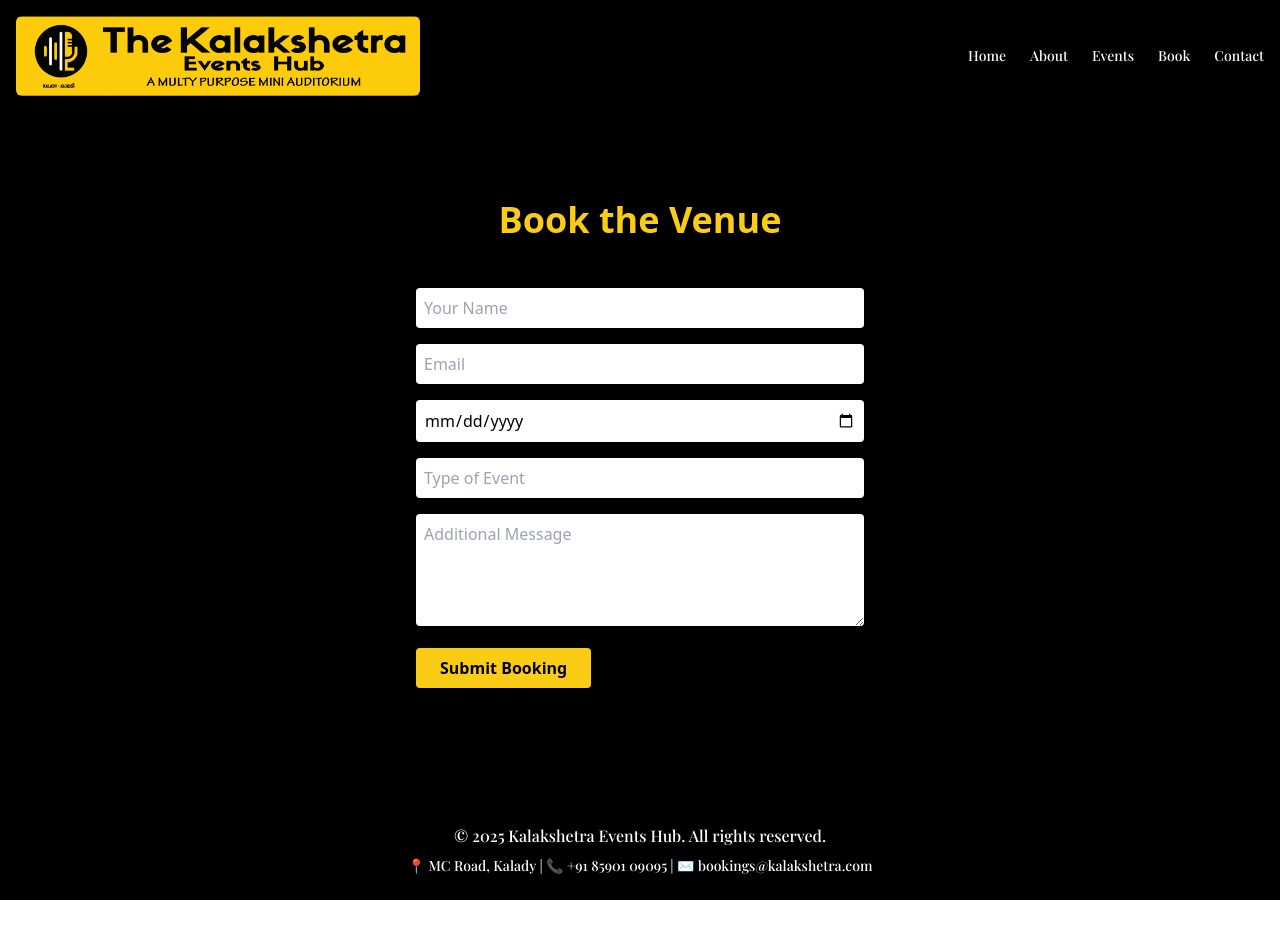
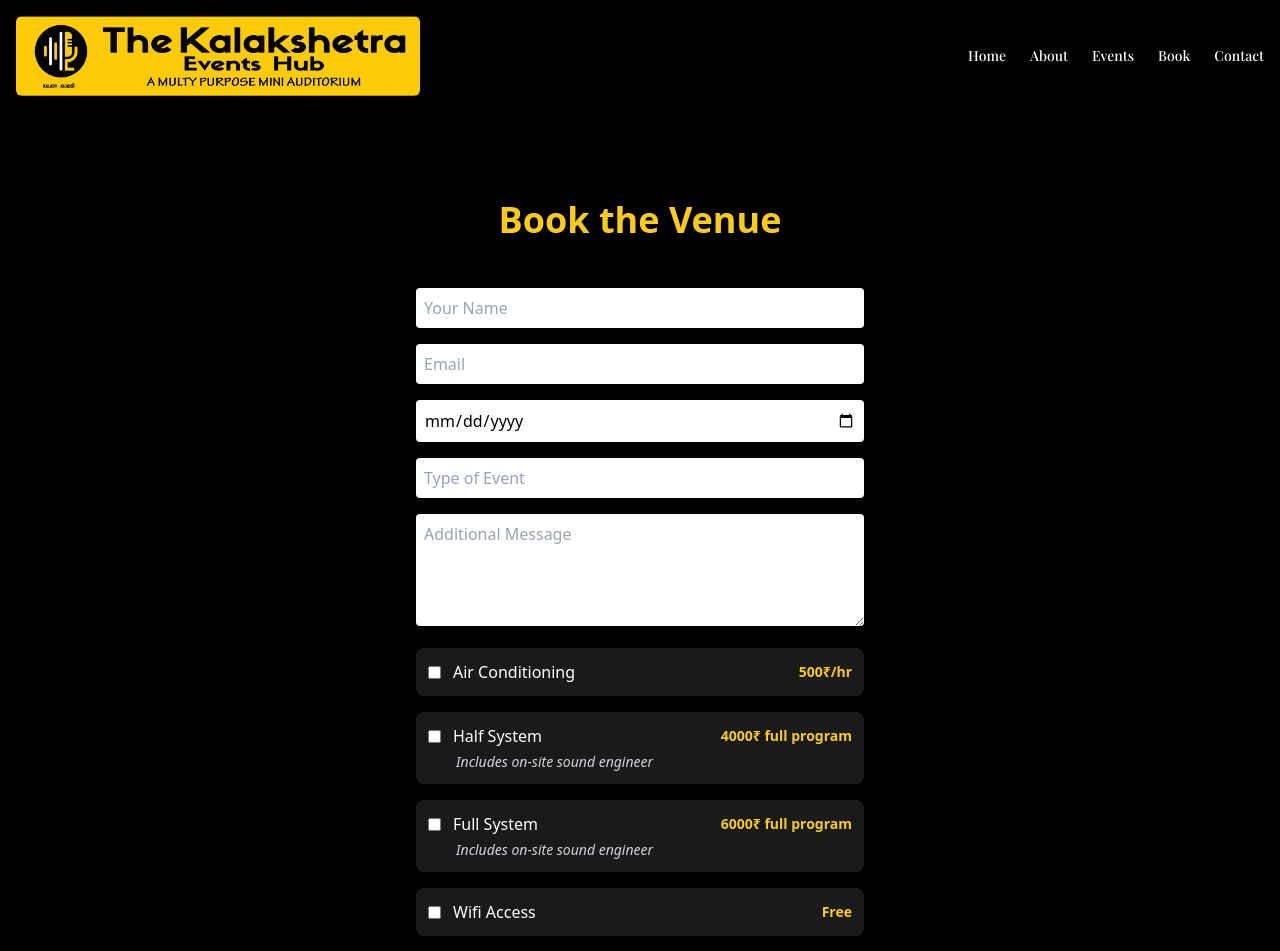
Before and after one commit to Abhijith-Jaideep/kalakshetra, a React (Create React App) app: page /kalakshetra/booking in a window 1280 px wide. Shown: the top 951 px of the page. Before the commit the page ends 900 px from the top, so only its background shows below. Built offline with nearby package versions, Linux system fonts and the light colour scheme.

Commit message:
new options added

```diff
--- a/src/pages/Booking.jsx
+++ b/src/pages/Booking.jsx
@@ -2,10 +2,34 @@
 import { motion } from 'framer-motion';
 
 const Booking = () => {
-    const [formData, setFormData] = useState({ name: '', email: '', event: '', date: '', message: '' });
+    const [formData, setFormData] = useState({
+        name: '',
+        email: '',
+        event: '',
+        date: '',
+        message: '',
+        facilities: {
+            airConditioning: false,
+            halfSystem: false,
+            fullSystem: false,
+            wifiAccess: false,
+            digitalRecording: false,
+            projector: false,
+            lyricsDisplay: false,
+        },
+    });
 
     const handleChange = (e) => {
-        setFormData({ ...formData, [e.target.name]: e.target.value });
+        const { name, value } = e.target;
+        setFormData({ ...formData, [name]: value });
+    };
+
+    const handleFacilityChange = (e) => {
+        const { name, checked } = e.target;
+        setFormData((prev) => ({
+            ...prev,
+            facilities: { ...prev.facilities, [name]: checked },
+        }));
     };
 
     const handleSubmit = (e) => {
@@ -13,6 +37,30 @@
         alert('Booking request submitted!');
         console.log(formData);
     };
+
+    const facilitiesList = [
+        { label: 'Air Conditioning', name: 'airConditioning', charge: '500₹/hr' },
+        {
+            label: 'Half System',
+            name: 'halfSystem',
+            charge: '4000₹ full program',
+            note: 'Includes on-site sound engineer',
+        },
+        {
+            label: 'Full System',
+            name: 'fullSystem',
+            charge: '6000₹ full program',
+            note: 'Includes on-site sound engineer',
+        },
+        { label: 'Wifi Access', name: 'wifiAccess', charge: 'Free' },
+        {
+            label: 'Digital Recording',
+            name: 'digitalRecording',
+            charge: '500₹/hr',
+        },
+        { label: 'Projector', name: 'projector', charge: '500₹ full program' },
+        { label: 'Lyrics Display', name: 'lyricsDisplay', charge: '500₹ full program' },
+    ];
 
     return (
         <motion.div
@@ -25,12 +73,78 @@
             <div className="p-10 max-w-xl mx-auto text-white">
                 <h1 className="text-4xl font-bold text-yellow-400 mb-6 text-center">Book the Venue</h1>
                 <form onSubmit={handleSubmit} className="space-y-4 bg-black/60 p-6 rounded-lg">
-                    <input type="text" name="name" placeholder="Your Name" className="w-full p-2 rounded bg-white text-black" onChange={handleChange} required />
-                    <input type="email" name="email" placeholder="Email" className="w-full p-2 rounded bg-white text-black" onChange={handleChange} required />
-                    <input type="date" name="date" className="w-full p-2 rounded bg-white text-black" onChange={handleChange} required />
-                    <input type="text" name="event" placeholder="Type of Event" className="w-full p-2 rounded bg-white text-black" onChange={handleChange} required />
-                    <textarea name="message" placeholder="Additional Message" className="w-full p-2 rounded bg-white text-black" onChange={handleChange} rows="4" />
-                    <button type="submit" className="bg-yellow-400 text-black font-bold px-6 py-2 rounded hover:bg-yellow-300">
+                    <input
+                        type="text"
+                        name="name"
+                        placeholder="Your Name"
+                        className="w-full p-2 rounded bg-white text-black"
+                        onChange={handleChange}
+                        required
+                    />
+                    <input
+                        type="email"
+                        name="email"
+                        placeholder="Email"
+                        className="w-full p-2 rounded bg-white text-black"
+                        onChange={handleChange}
+                        required
+                    />
+                    <input
+                        type="date"
+                        name="date"
+                        className="w-full p-2 rounded bg-white text-black"
+                        onChange={handleChange}
+                        required
+                    />
+                    <input
+                        type="text"
+                        name="event"
+                        placeholder="Type of Event"
+                        className="w-full p-2 rounded bg-white text-black"
+                        onChange={handleChange}
+                        required
+                    />
+                    <textarea
+                        name="message"
+                        placeholder="Additional Message"
+                        className="w-full p-2 rounded bg-white text-black"
+                        onChange={handleChange}
+                        rows="4"
+                    />
+
+                    <div className="space-y-4">
+                        {facilitiesList.map((facility) => (
+                            <div
+                                key={facility.name}
+                                className="flex flex-col bg-white/10 p-3 rounded-lg space-y-1"
+                            >
+                                <div className="flex items-center justify-between">
+                                    <label className="inline-flex items-center space-x-3">
+                                        <input
+                                            type="checkbox"
+                                            name={facility.name}
+                                            checked={formData.facilities[facility.name]}
+                                            onChange={handleFacilityChange}
+                                            className="accent-yellow-400"
+                                        />
+                                        <span className="text-white">{facility.label}</span>
+                                    </label>
+                                    <span className="text-yellow-400 text-sm font-semibold whitespace-nowrap">
+                                        {facility.charge}
+                                    </span>
+                                </div>
+                                {facility.note && (
+                                    <span className="text-sm text-gray-300 italic ml-7">{facility.note}</span>
+                                )}
+                            </div>
+                        ))}
+                    </div>
+
+
+                    <button
+                        type="submit"
+                        className="mt-4 bg-yellow-400 text-black font-bold px-6 py-2 rounded hover:bg-yellow-300"
+                    >
                         Submit Booking
                     </button>
                 </form>
```
